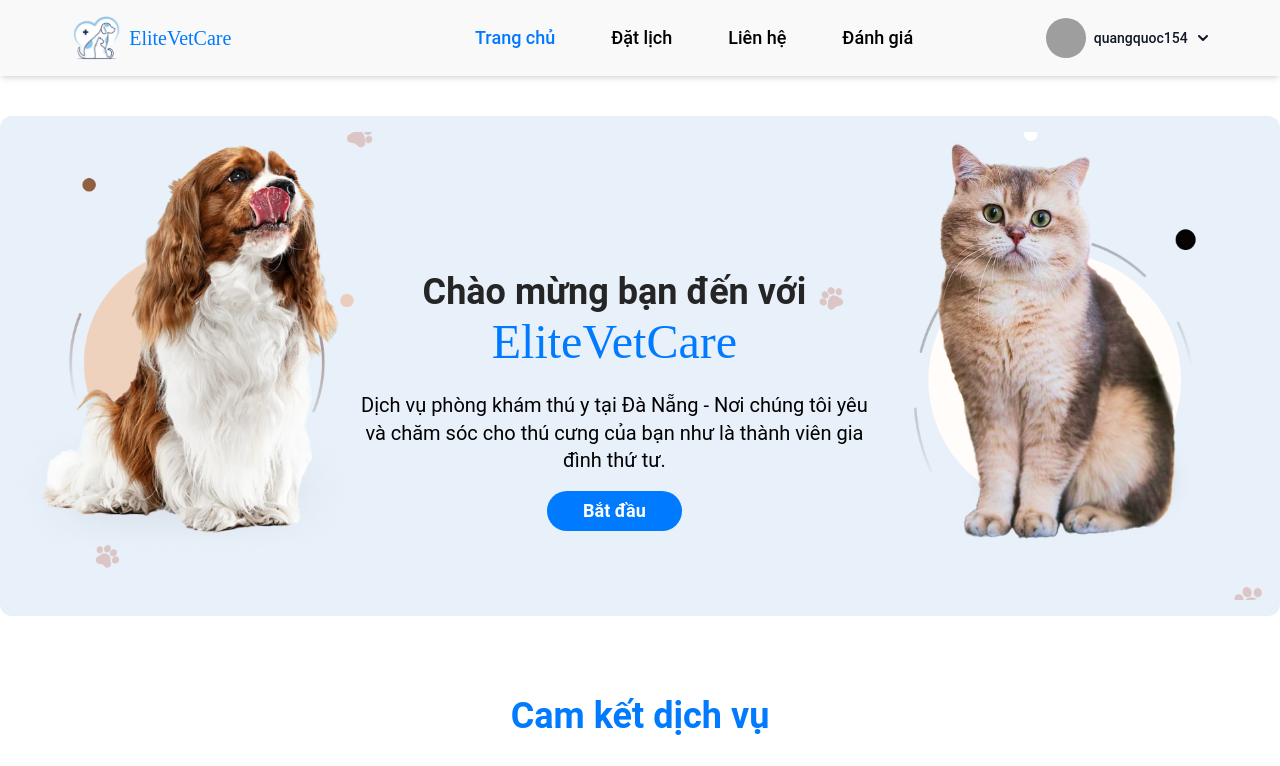
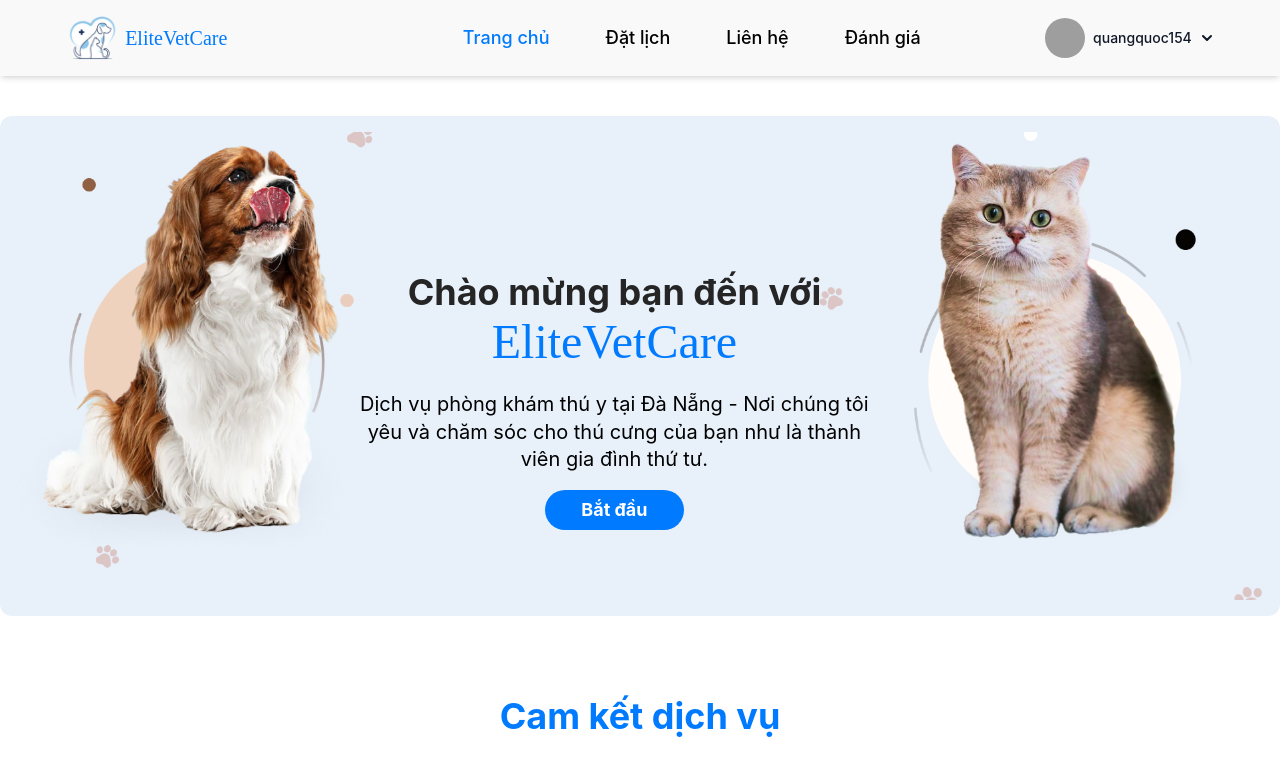
Before and after one commit to C1SE-08-EliteVetCare/EliteVetCare-Website, a React (Create React App) app: page / in a window 1280 px wide. Shown: the top 766 px of the page. Built offline with nearby package versions, Linux system fonts and the light colour scheme; grey boxes are pictures that could not be loaded.

Commit message:
change main font and add logo

```diff
--- a/public/index.html
+++ b/public/index.html
@@ -2,7 +2,7 @@
 <html lang="en">
   <head>
     <meta charset="utf-8" />
-    <link rel="icon" href="%PUBLIC_URL%/favicon.ico" />
+    <link rel="icon" href="%PUBLIC_URL%/logo.png" />
     <meta name="viewport" content="width=device-width, initial-scale=1" />
     <meta name="theme-color" content="#000000" />
     <meta
--- a/src/index.css
+++ b/src/index.css
@@ -2,13 +2,18 @@
 @tailwind components;
 @tailwind utilities;
 
-@import url('https://fonts.googleapis.com/css2?family=Chewy&family=Roboto:wght@300;400;500;700;900&display=swap');
+@import url('https://fonts.googleapis.com/css2?family=Chewy&display=swap');
 
-body {
+* {
     margin: 0;
     padding: 0;
     box-sizing: border-box;
-    font-family: 'Roboto', sans-serif;
+}
+
+body {
+    font-family: -apple-system, BlinkMacSystemFont, 'Segoe UI', 'Roboto', 'Oxygen',
+    'Ubuntu', 'Cantarell', 'Fira Sans', 'Droid Sans', 'Helvetica Neue',
+    sans-serif;
     text-rendering: optimizeSpeed;
     -webkit-font-smoothing: antialiased;
     -moz-osx-font-smoothing: grayscale;
```
Also changed, not shown: public/logo.png (added).
